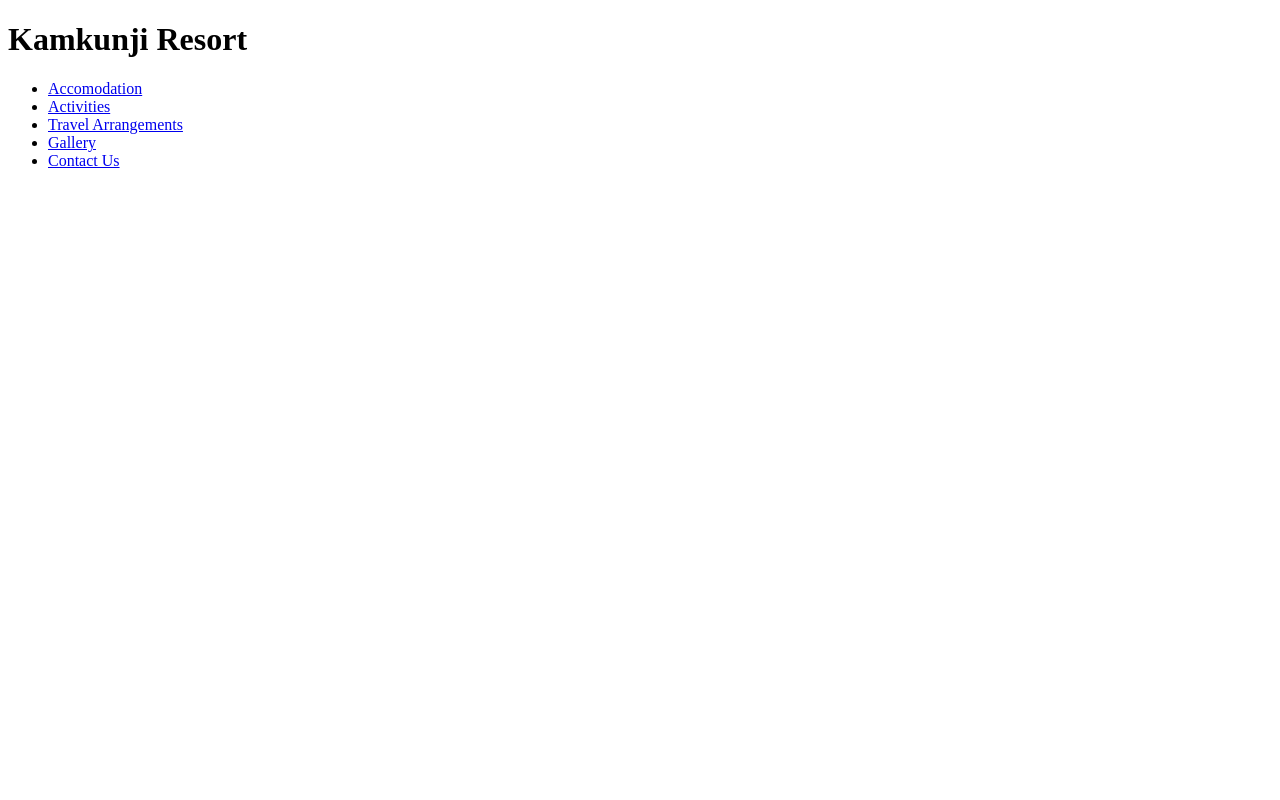
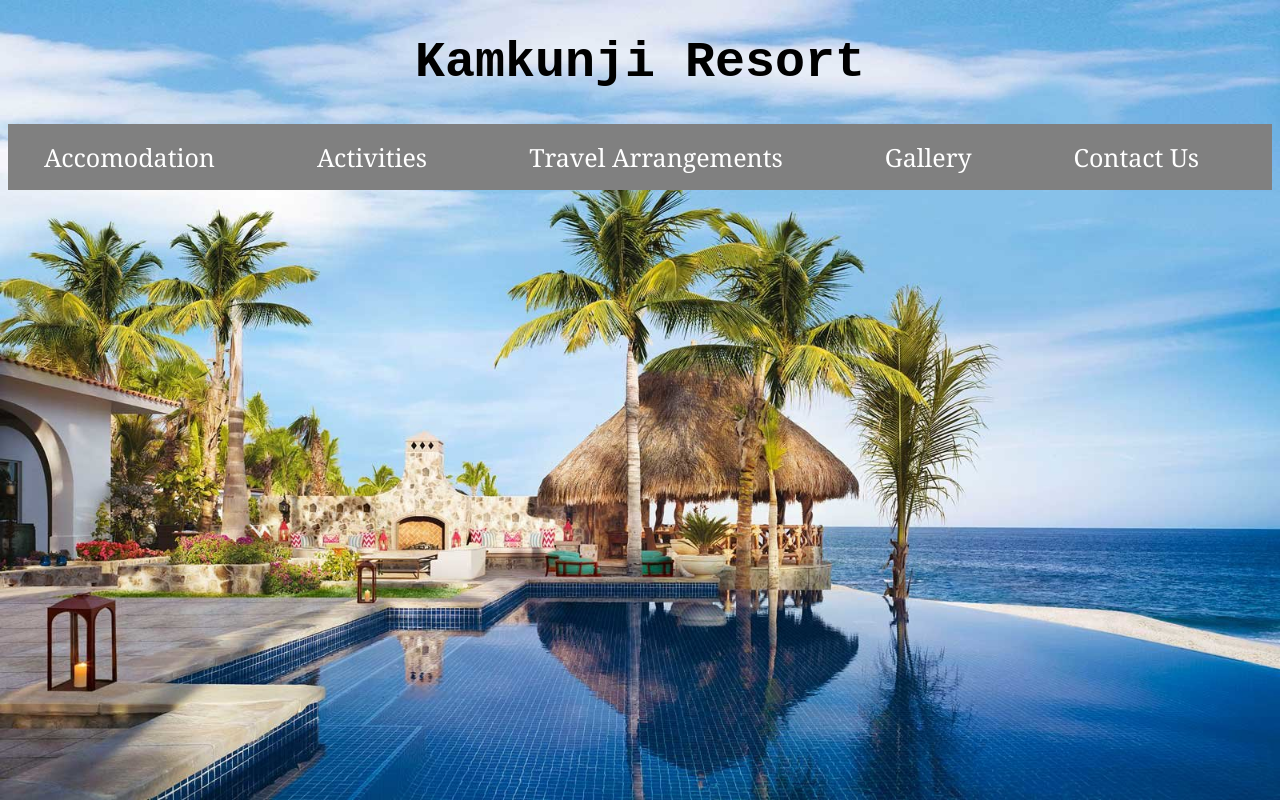
Before and after one commit to Nashipae/resort_website, a plain HTML site: page index.html in a window 1280 px wide. Drawn offline with Linux system fonts and the light colour scheme.

Commit message:
Add styling to index.html

```diff
--- a/index.html
+++ b/index.html
@@ -2,7 +2,7 @@
 <html>
   <head>
     <title>Resort Webpage!</title>
-    <!-- <link href="css/styles.css" type="text/css" rel="stylesheet"> -->
+    <link href="css/styles.css" type="text/css" rel="stylesheet">
   </head>
   <body>
     <h1>Kamkunji Resort</h1>
```
